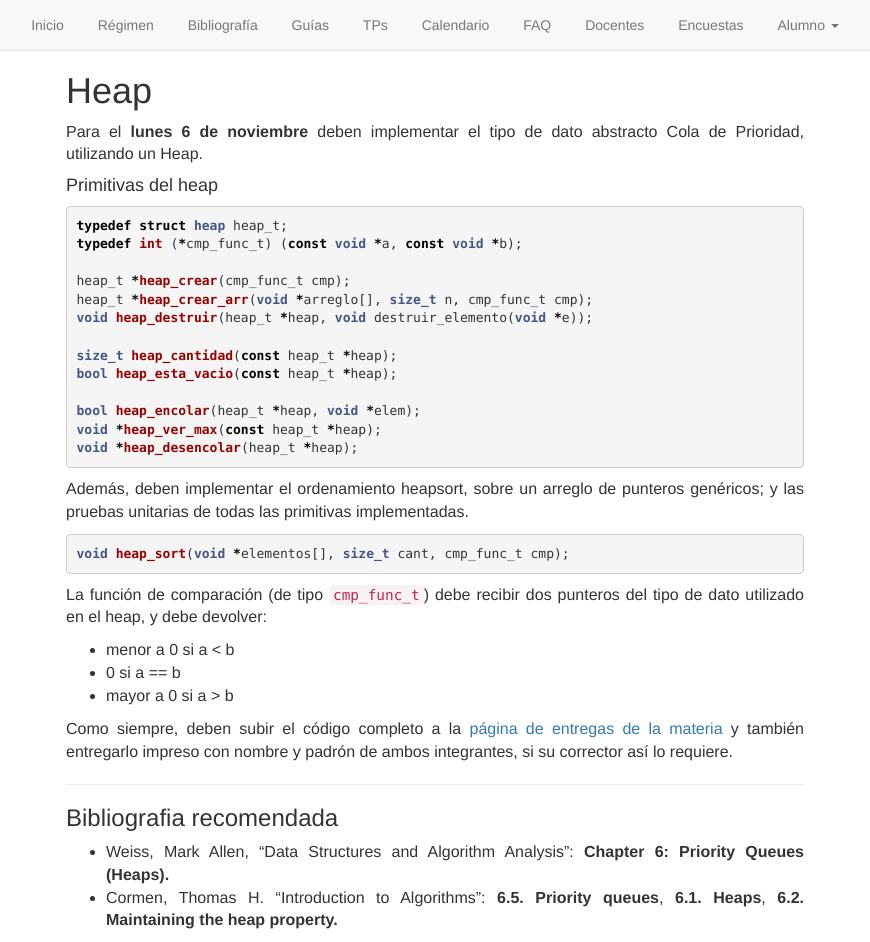
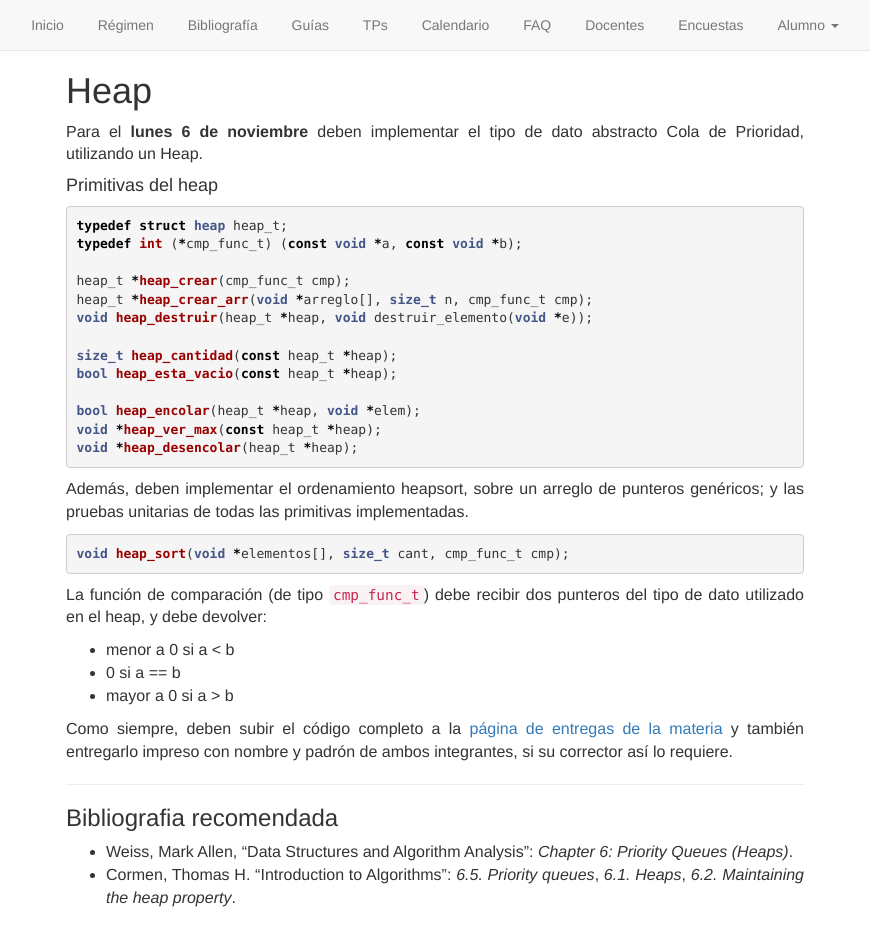
Before and after one commit to algoritmos-rw/algoritmos, a Jekyll site: the page built from static/tps/tda/08_heap.md, in a window 1280 px wide. Shown: the whole page, without its empty margins (205-1075 px from the left). Built offline with Jekyll 4.4.1, drawn with Linux system fonts in a browser that asks for light colours; after the commit the page ends 919 px from its top, so only the background shows below that.

Commit message:
Cambiado highlight en bibliografía para TDAs

```diff
--- a/static/tps/tda/08_heap.md
+++ b/static/tps/tda/08_heap.md
@@ -38,5 +38,5 @@ Como siempre, deben subir el código completo a la [página de entregas de la ma
 
 ---
 ### Bibliografia recomendada
-* Weiss, Mark Allen, "Data Structures and Algorithm Analysis": **Chapter 6: Priority Queues (Heaps).**
-* Cormen, Thomas H. "Introduction to Algorithms": **6.5. Priority queues**, **6.1. Heaps**, **6.2. Maintaining the heap property.**
+* Weiss, Mark Allen, "Data Structures and Algorithm Analysis": *Chapter 6: Priority Queues (Heaps)*.
+* Cormen, Thomas H. "Introduction to Algorithms": *6.5. Priority queues*, *6.1. Heaps*, *6.2. Maintaining the heap property*.
```
Also changed, not shown: static/tps/tda/03_pila.md (+2 -2 lines), static/tps/tda/04_cola.md (+2 -2 lines), static/tps/tda/05_lista.md (+2 -2 lines), static/tps/tda/06_hash.md (+2 -2 lines), static/tps/tda/07_abb.md (+2 -2 lines).
